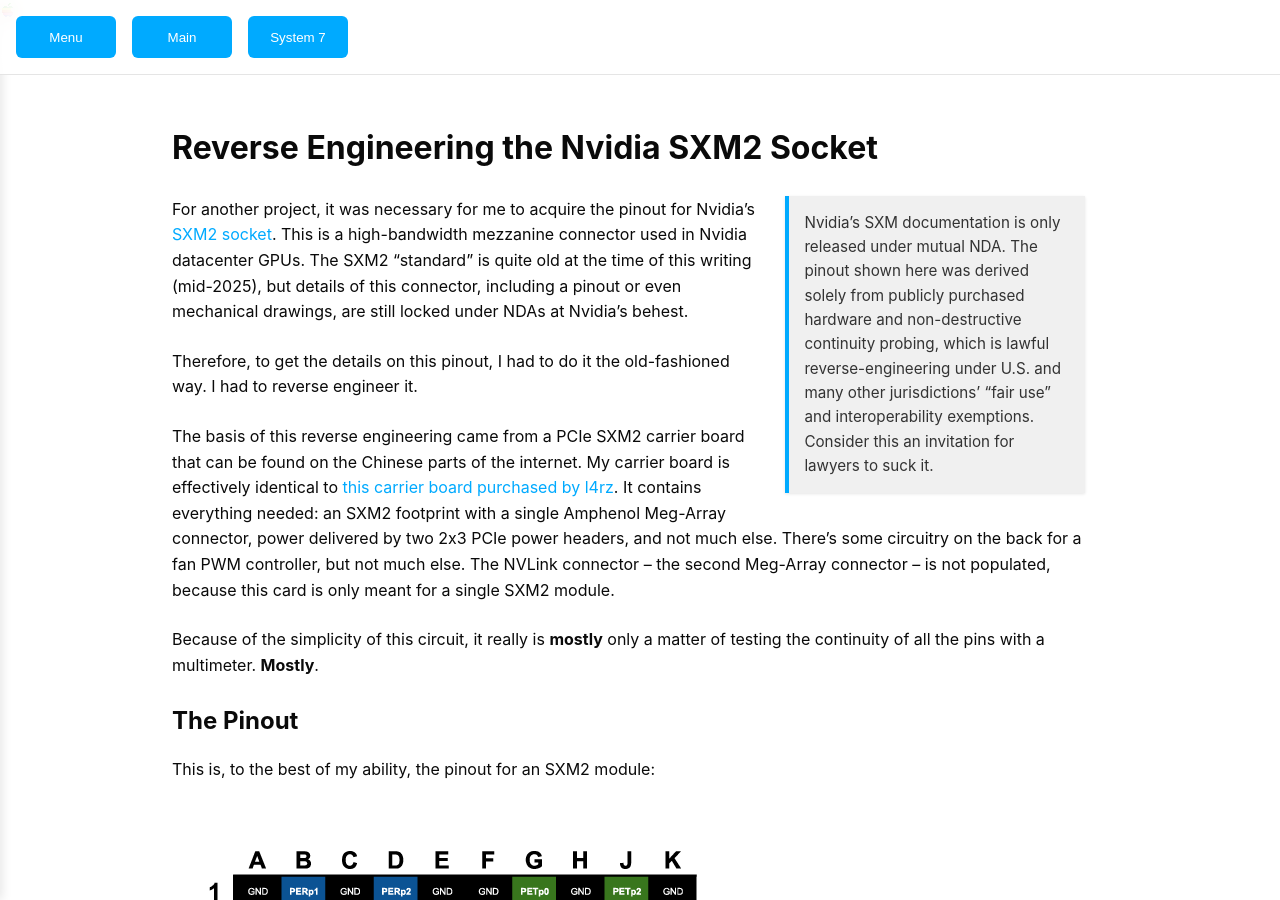
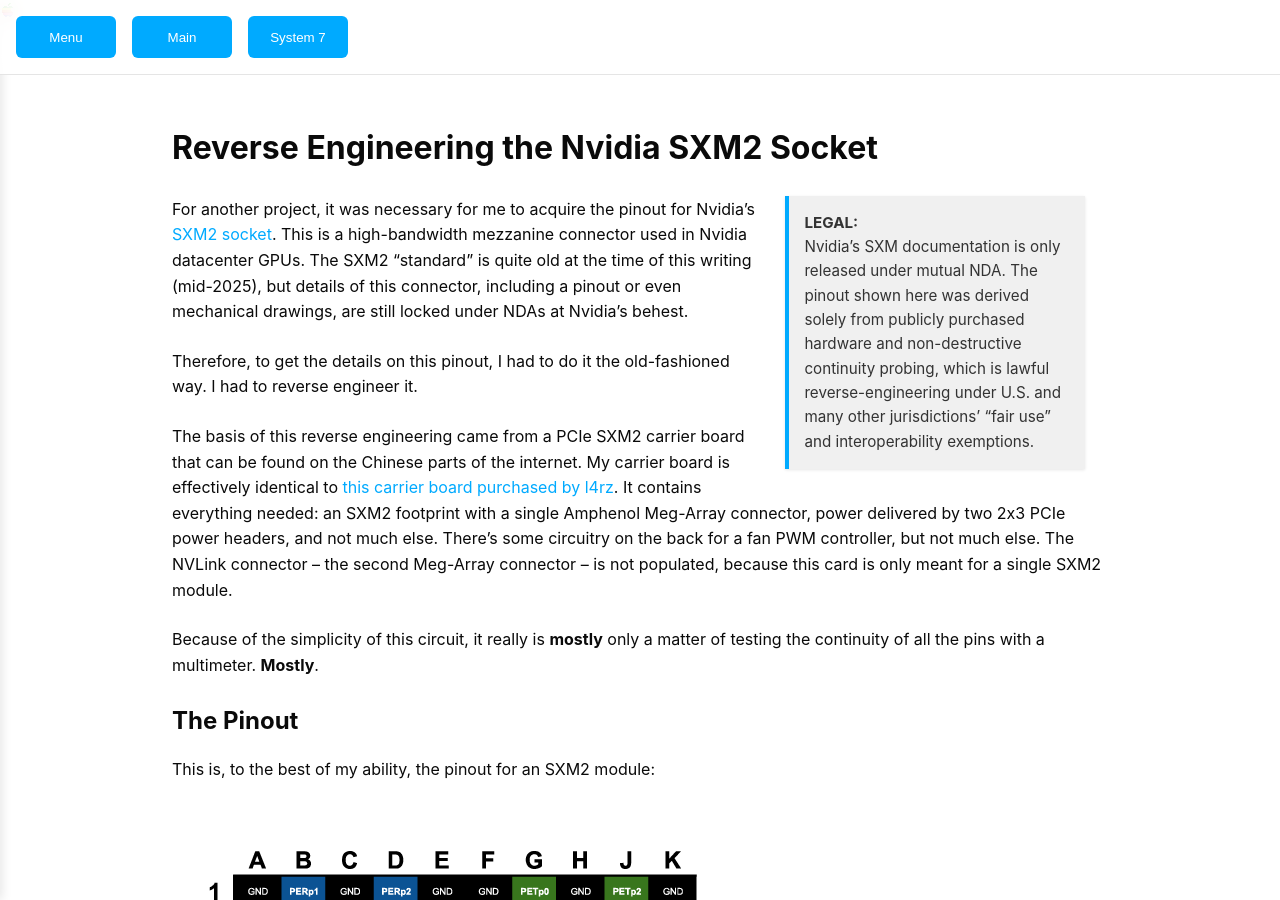
Before and after one commit to bbenchoff/bbenchoff.github.io, a Jekyll site: the page built from pages/SXM2PCIe.md, in a window 1280 px wide and 900 px high. Built offline with Jekyll 4.4.1, drawn with Linux system fonts in a browser that asks for light colours; nearby versions of some CDN libraries; our own code applies the rules of GitHub Pages for plain Markdown files; some of the changed text lies outside the part shown.

Commit message:
Update SXM2PCIe.md

```diff
--- a/pages/SXM2PCIe.md
+++ b/pages/SXM2PCIe.md
@@ -7,7 +7,8 @@
 # Reverse Engineering the Nvidia SXM2 Socket
 
 <p class="callout-sidebar">
-Nvidia’s SXM documentation is only released under mutual NDA. The pinout shown here was derived solely from publicly purchased hardware and non-destructive continuity probing, which is lawful reverse-engineering under U.S. and many other jurisdictions’ “fair use” and interoperability exemptions. Consider this an invitation for lawyers to suck it.
+<strong>LEGAL:</strong><br>
+Nvidia’s SXM documentation is only released under mutual NDA. The pinout shown here was derived solely from publicly purchased hardware and non-destructive continuity probing, which is lawful reverse-engineering under U.S. and many other jurisdictions’ “fair use” and interoperability exemptions.
 </p>
 
 For another project, it was necessary for me to acquire the pinout for Nvidia's [SXM2 socket](https://en.wikipedia.org/wiki/SXM_(socket)). This is a high-bandwidth mezzanine connector used in Nvidia datacenter GPUs. The SXM2 "standard" is quite old at the time of this writing (mid-2025), but details of this connector, including a pinout or even mechanical drawings, are still locked under NDAs at Nvidia's behest.
```
Also changed, not shown: other parts of pages/SXM2PCIe.md (+1 -1 lines).
